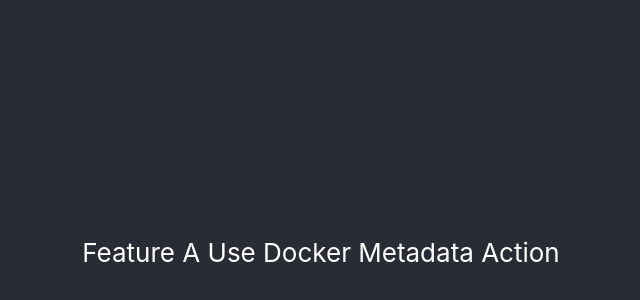
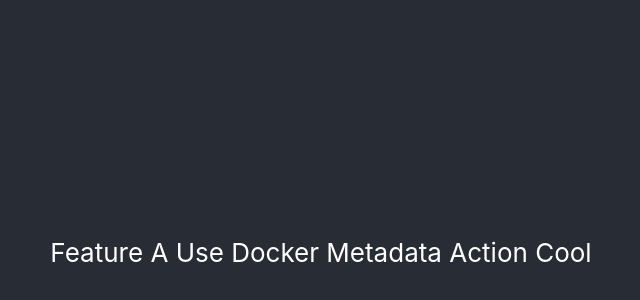
Before and after one commit to franktylerva/k8s-micro-frontend, a React (Create React App) app in the folder feature-a/: page / in a window 1280 px wide. Shown: the part 148-448 px from the top of the page, without its empty margins (319-959 px from the left). Built offline with nearby package versions, Linux system fonts and the light colour scheme.

Commit message:
Slight change.

```diff
--- a/feature-a/src/App.js
+++ b/feature-a/src/App.js
@@ -5,7 +5,7 @@
   return (
     <div className="App">
       <header className="App-header">
-        Feature A Use Docker Metadata Action
+        Feature A Use Docker Metadata Action Cool
       </header>
     </div>
   );
```
